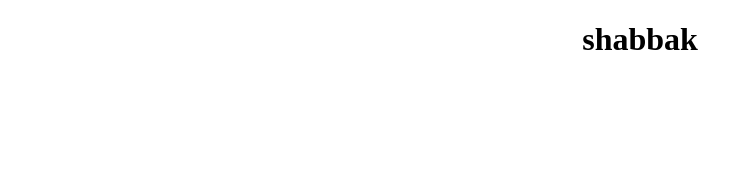
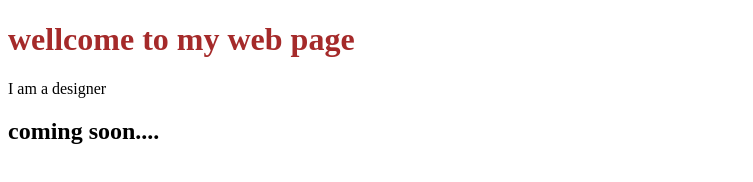
Before and after one commit to shabbak62/Shabbak.github.io, a plain HTML site: page index.html in a window 1280 px wide. Shown: the whole page, without its empty margins (0-753 px from the left). Drawn offline with Linux system fonts and the light colour scheme.

Commit message:
Update index.html

```diff
--- a/index.html
+++ b/index.html
@@ -3,9 +3,11 @@
 <head>
     <meta charset="UTF-8">
     <meta name="viewport" content="width=device-width, initial-scale=1.0">
-    <title>Document</title>
+    <title>shabbak</title>
 </head>
 <body>
-    <h1 align="center">shabbak</h1>
+    <h1 style="color: brown;">wellcome to my web page</h1>
+    <p>I am a designer</p>
+    <h2 color="red">coming soon....</h2>
 </body>
 </html>
```
